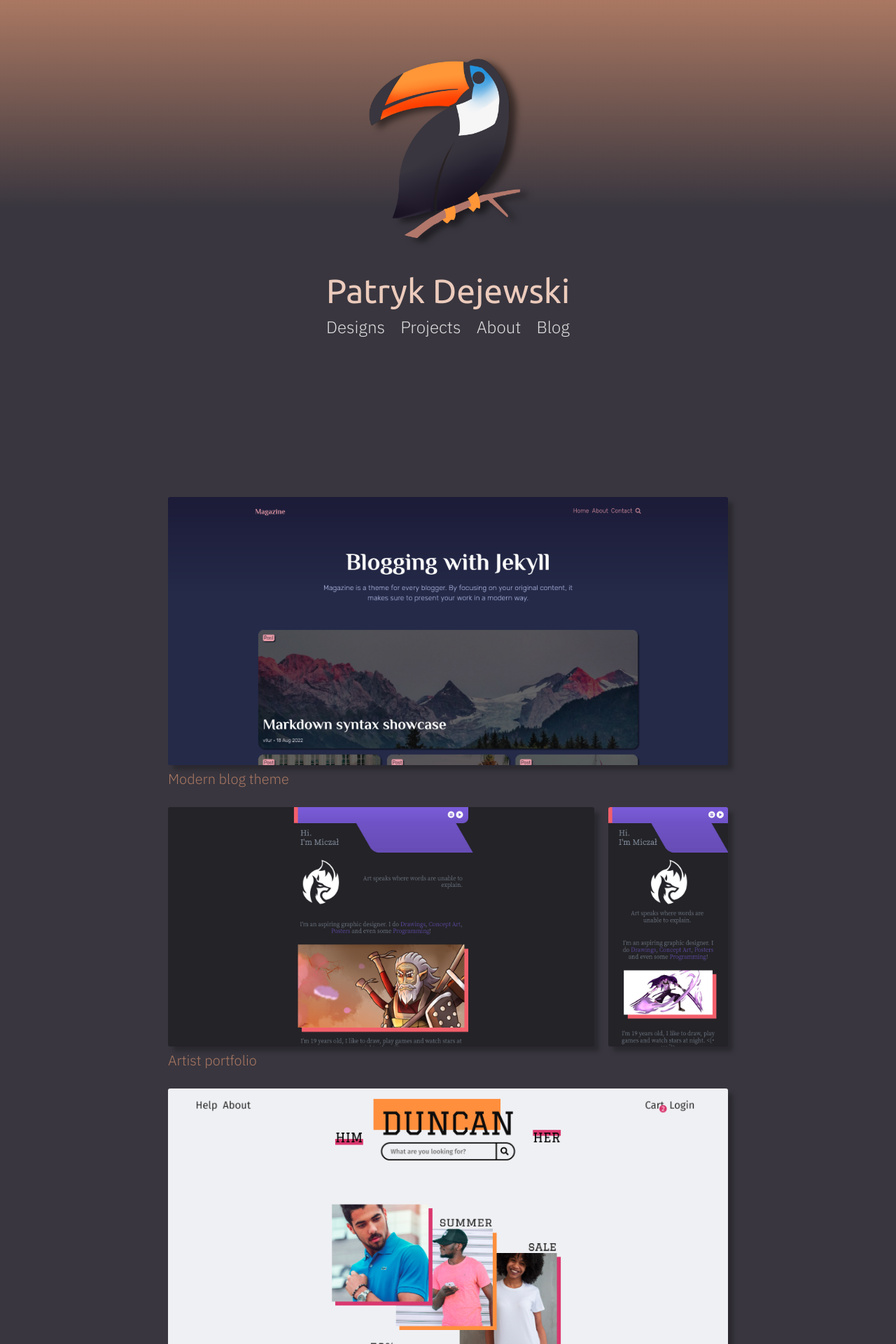
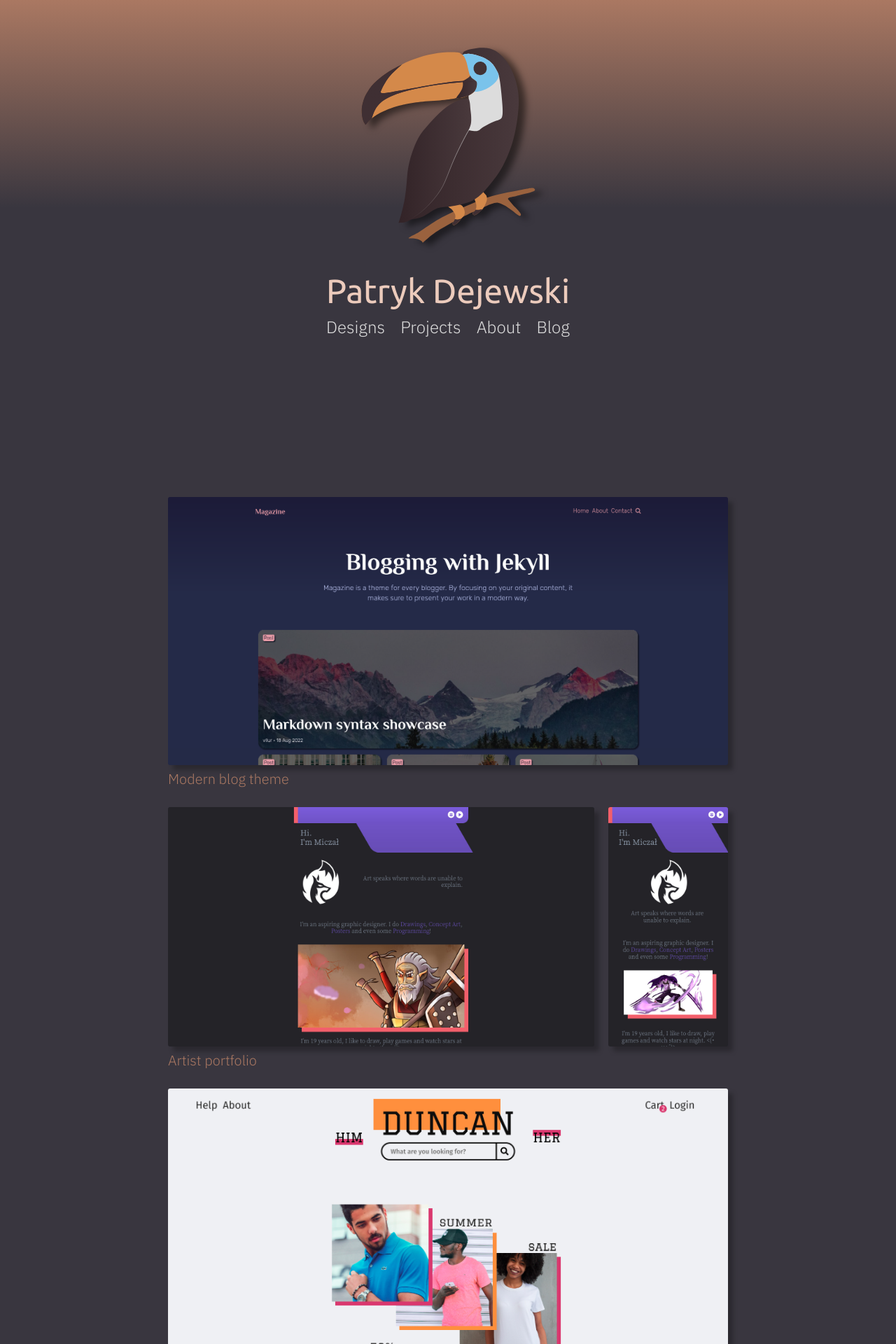
Before and after one commit to vllur/vllur.github.io, a Jekyll site: the page built from content/index.md, in a window 1280 px wide. Shown: the top 1920 px of the page at 70% size. Built offline with Jekyll 4.4.1, drawn with Linux system fonts in a browser that asks for light colours.

Commit message:
New logo

```diff
--- a/_includes/header.html
+++ b/_includes/header.html
@@ -1,3 +1,3 @@
 <header>
-   <img src="{{- "content/img/logo.png" -}}" draggable='false'/>
+   <img src="{{- "content/img/logo.svg" -}}" draggable='false'/>
 </header>
```
Also changed, not shown: content/img/logo.svg (added).
